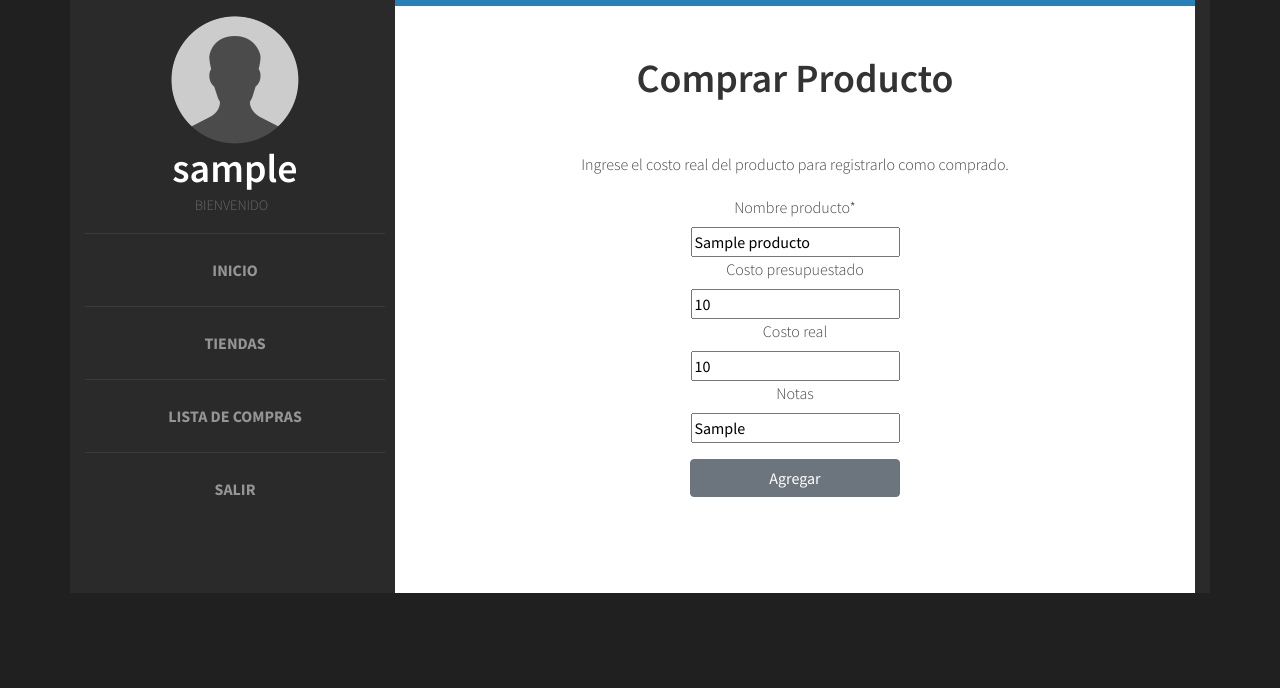
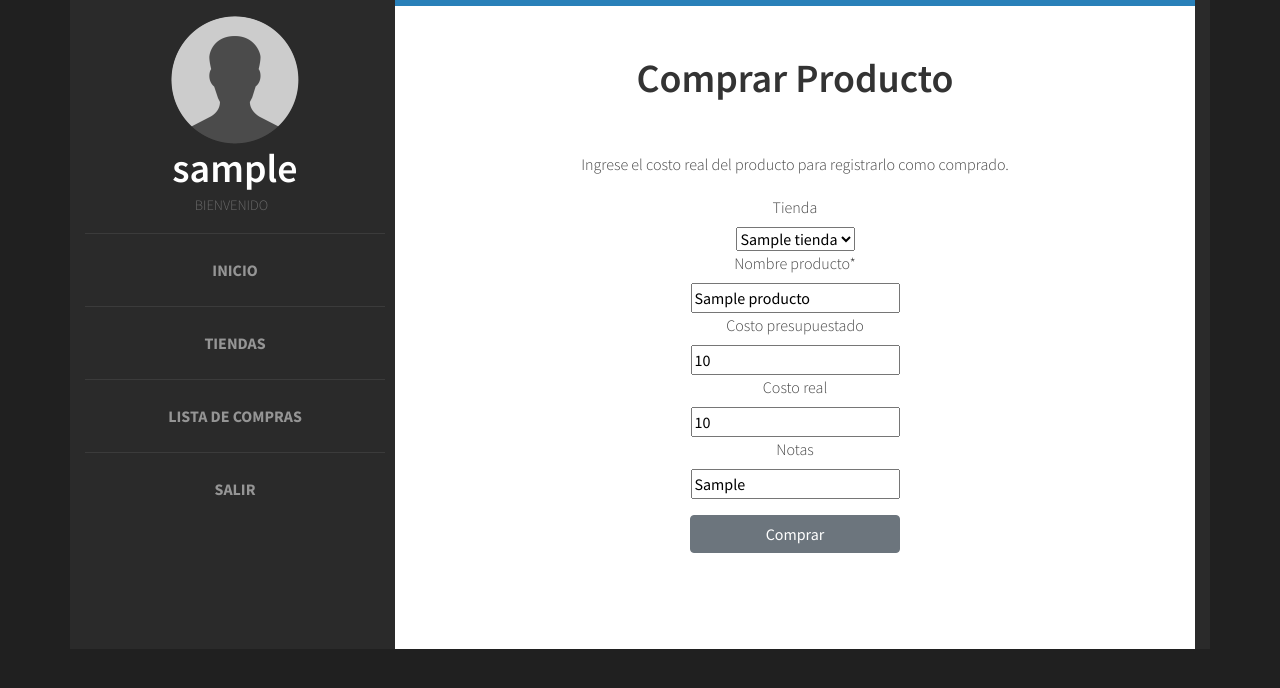
Before and after one commit to ThomasFarias/SistemaCompras, a Django app: page /comprarProductos/1/ in a window 1280 px wide. Shown: the top 688 px of the page. Run offline with Django 3.2, Linux system fonts and the light colour scheme; a user stored in the database is signed in; tables that the repository leaves empty hold one stand-in row (values such as "Sample post"); some libraries are stand-ins or nearby versions.

Commit message:
cambiando nombre de boton

```diff
--- a/frontEnd/forms.py
+++ b/frontEnd/forms.py
@@ -181,7 +181,7 @@ class FormComprarProducto(forms.ModelForm):
 	class Meta:
 		model = Producto
 
-		fields = ('nombre_producto', 'costo_presupuestado','costo_real','notas')
+		fields = ('tienda','nombre_producto', 'costo_presupuestado','costo_real','notas')
 
 
 	def __init__(self, *args, submit_title="Enviar", **kwargs):
@@ -202,7 +202,7 @@ class FormComprarProducto(forms.ModelForm):
 
 			Div(
 
-
+				Div('tienda', ),
 				Div('nombre_producto', ),
 				Div('costo_presupuestado', ),
 				Div('costo_real',),
@@ -211,7 +211,7 @@ class FormComprarProducto(forms.ModelForm):
 			),
 			Div(
 				ButtonHolder(
-						Submit('save', 'Agregar', css_class="BotonEnviar btn-secondary")
+						Submit('save', 'Comprar', css_class="BotonEnviar btn-secondary")
 				)
 			),
 		)
--- a/frontEnd/templates/comprarProducto.html
+++ b/frontEnd/templates/comprarProducto.html
@@ -10,4 +10,5 @@
 
 
 </div>
+
 {% endblock %}
```
